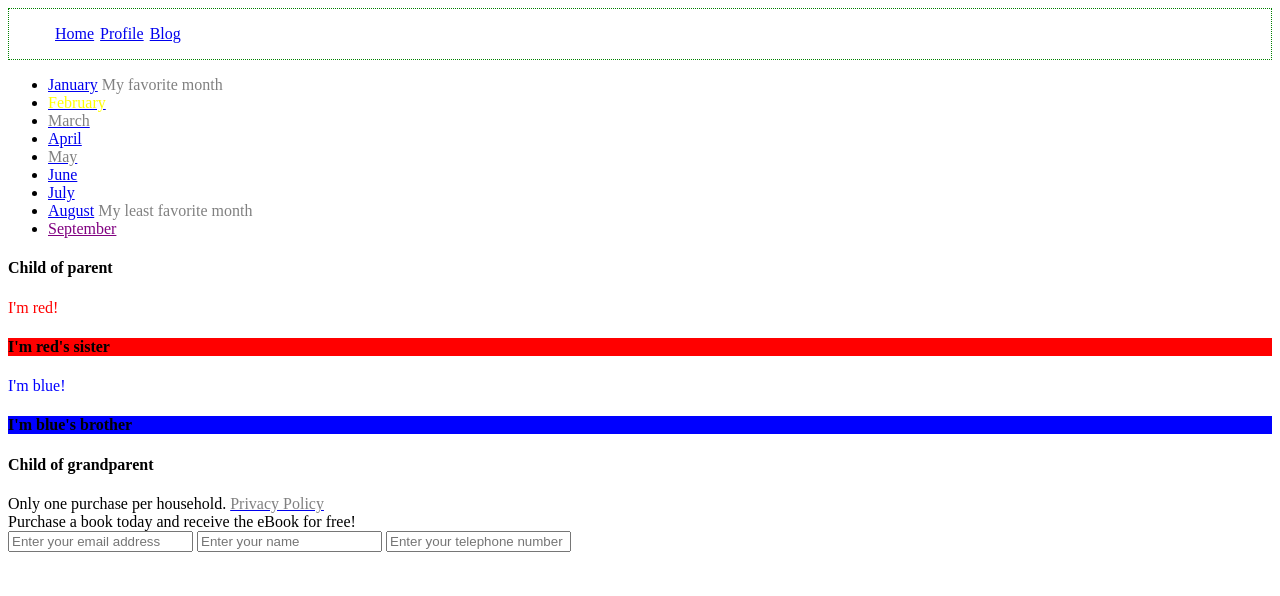
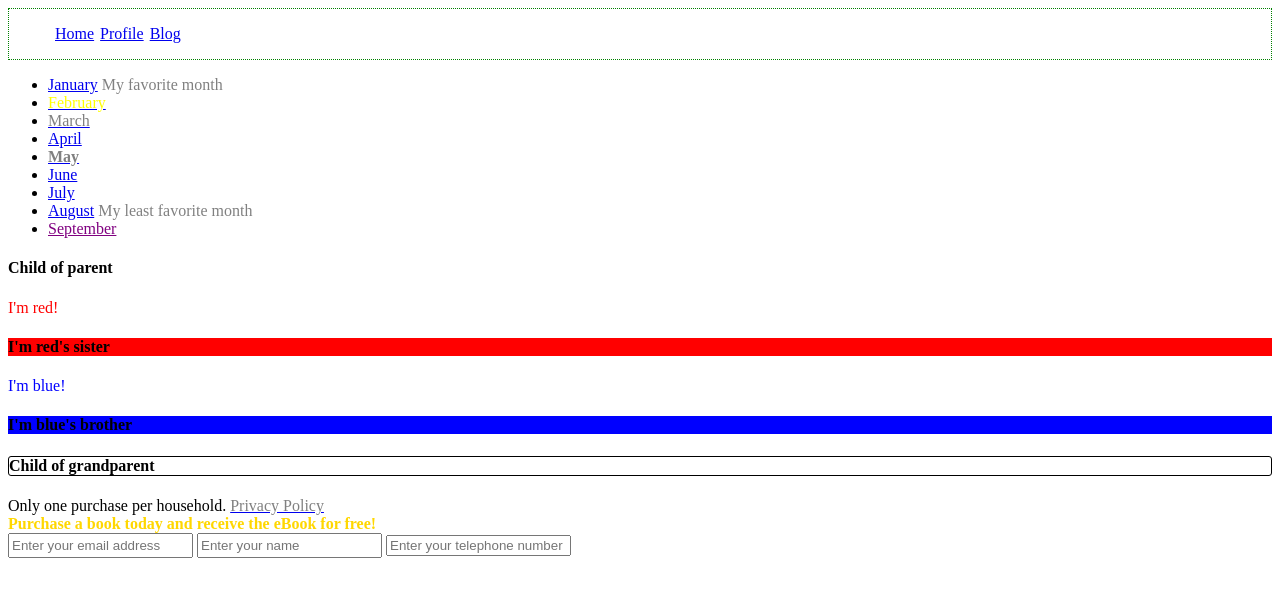
Before and after one commit to benConner/css-selectors, a plain HTML site: page index.html in a window 1280 px wide. Drawn offline with Linux system fonts and the light colour scheme.

Commit message:
style to .promo, .grandparent h4, and input

```diff
--- a/selectors.css
+++ b/selectors.css
@@ -30,3 +30,14 @@ a.disabled{
 .parent div:nth-child(2n+3)~h4 {
 	background-color: blue;
 }
+.grandparent>h4{
+	border: 1px solid black;
+	border-radius: 3px;
+}
+.promo{
+	font-weight: bold;
+	color: gold;
+}
+footer  span input[type^=text]{
+	height: 25px;
+}
```
